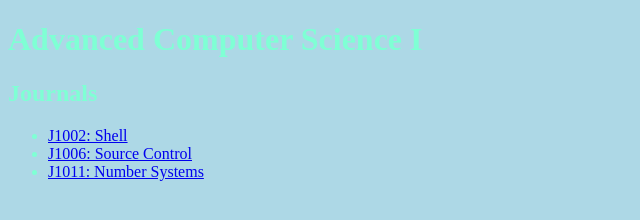
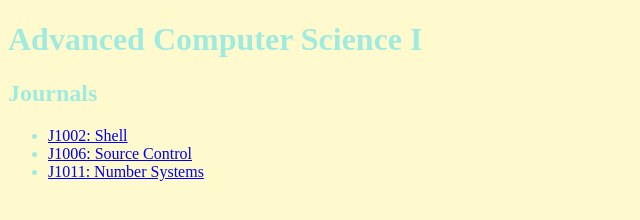
Before and after one commit to abelSemahegn/Digital-portfolio, a plain HTML site: page CS-I/index.html in a window 1280 px wide. Shown: the whole page, without its empty margins (0-640 px from the left). Drawn offline with Linux system fonts and the light colour scheme.

Commit message:
this commit is to make the color scheme consistant in the index pages

```diff
--- a/CS-I/index.html
+++ b/CS-I/index.html
@@ -1,11 +1,11 @@
 <!DOCTYPE html>
 <html lang="en">
       <head>
-        <FONT COLOR="Aquamarine">
+        <FONT COLOR="MarbleBlue">
         <meta charset="utf-8">
         <title>Advanced Computer Science I</title>
       </head>
-  <body style="background-color: LightBlue">
+  <body style="background-color: LemonChiffon">
         <h1>Advanced Computer Science I</h1>
         <h2>Journals</h2>
         <ul>
```
Also changed, not shown: index.html (+3 -2 lines).
